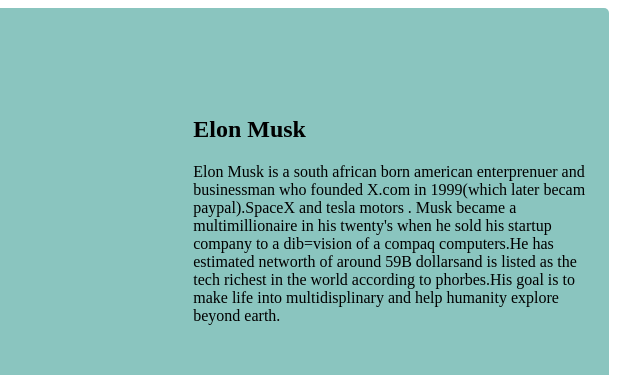
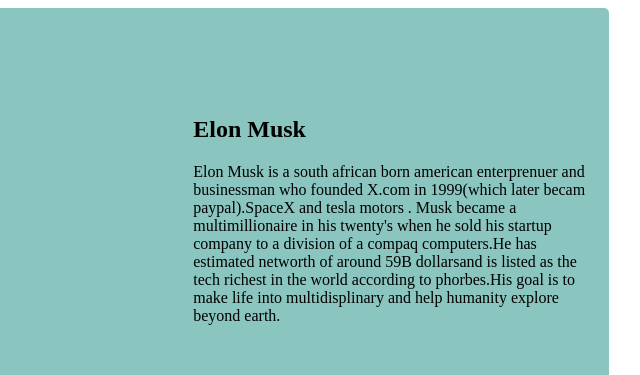
Before and after one commit to paulwako/tribute, a plain HTML site: page index.html in a window 1280 px wide. Shown: the top 375 px of the page, 543-1183 px from the left. Drawn offline with Linux system fonts and the light colour scheme.

Commit message:
edited the paragraph text

```diff
--- a/index.html
+++ b/index.html
@@ -18,8 +18,8 @@
               Elon Musk is a south african born american enterprenuer and
               businessman who founded X.com in 1999(which later becam
               paypal).SpaceX and tesla motors . Musk became a multimillionaire
-              in his twenty's when he sold his startup company to a dib=vision
-              of a compaq computers.He has estimated networth of around 59B
+              in his twenty's when he sold his startup company to a division of
+              a compaq computers.He has estimated networth of around 59B
               dollarsand is listed as the tech richest in the world according to
               phorbes.His goal is to make life into multidisplinary and help
               humanity explore beyond earth.
```
